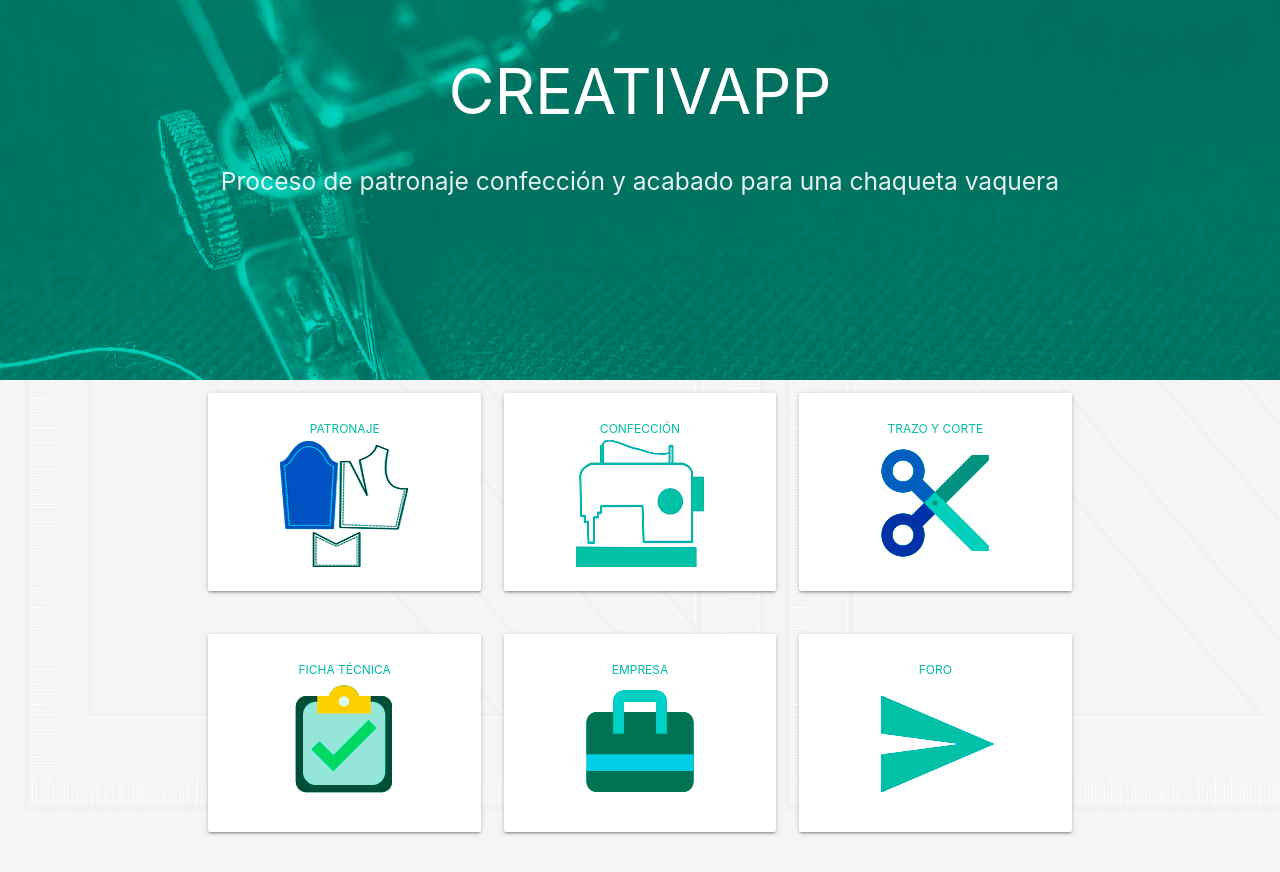
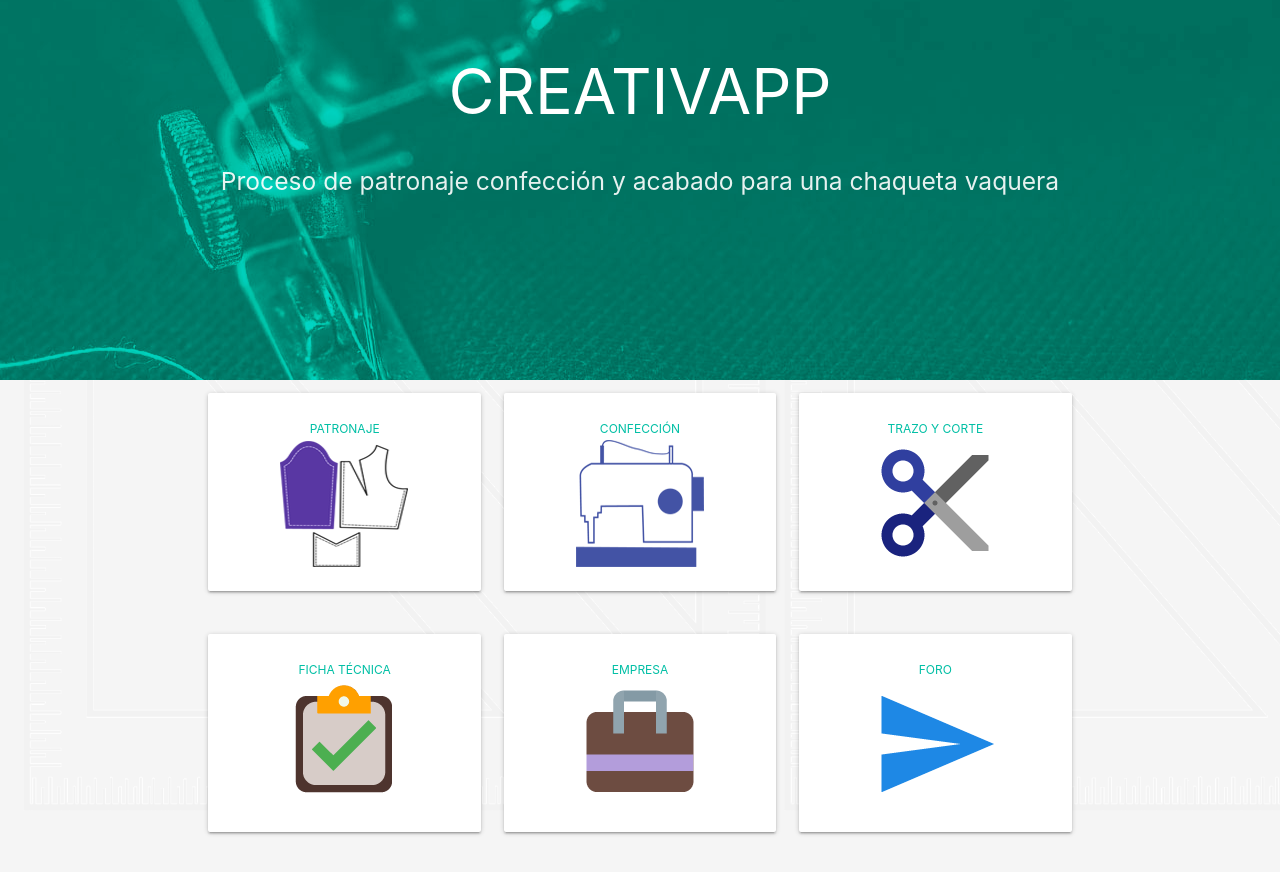
Before and after one commit to musicprogram/ova_confeccion, a PHP site: page / in a window 1280 px wide. Run offline with PHP 8.4, Linux system fonts and the light colour scheme; some libraries are stand-ins or nearby versions.

Commit message:
cambiando colores y agregando nombres a los vídeos

```diff
--- a/pages/confeccion/confeccion.php
+++ b/pages/confeccion/confeccion.php
@@ -850,7 +850,7 @@
 
       $('#back').click(function(){
         $('#main_content').load('pages/inicio/dashboard.php').slideDown(560);
-        $('#titulo_principal').html('Ova Confección');
+        $('#titulo_principal').html('CREATIVAPP');
       });
 
   }); // end of document ready
--- a/pages/foro/foro.php
+++ b/pages/foro/foro.php
@@ -30,7 +30,7 @@ this.page.identifier = PAGE_IDENTIFIER; // Replace PAGE_IDENTIFIER with your pag
 
       $('#back').click(function(){
         $('#main_content').load('pages/inicio/dashboard.php').slideDown(560);
-        $('#titulo_principal').html('OVA Confección');
+        $('#titulo_principal').html('CREATIVAPP');
       });
 
   }); // end of document ready
--- a/pages/inicio/dashboard.php
+++ b/pages/inicio/dashboard.php
@@ -14,7 +14,7 @@
         </header>
         <div class="scene5">
 
-          <img src="images/machine_v.png" alt="" class="responsive-img centrar" data-depth="1.00">
+          <img src="images/machine.png" alt="" class="responsive-img centrar" data-depth="1.00">
 
         </div>
 
@@ -32,7 +32,7 @@
       </header>
       <div class="scene4">
 
-        <img src="images/machine_blue_v.png" alt="" class="responsive-img centrar" data-depth="0.8">
+        <img src="images/machine_blue.png" alt="" class="responsive-img centrar" data-depth="0.8">
 
       </div>
 
@@ -55,7 +55,7 @@
     </header>
     <div class="scene3">
 
-      <img src="images/ic_content_cut_128_v.png" alt="" class="responsive-img centrar" data-depth="0.9">
+      <img src="images/ic_content_cut_128.png" alt="" class="responsive-img centrar" data-depth="0.9">
 
     </div >
 
@@ -79,7 +79,7 @@
       </header>
       <div class="scene2">
 
-        <img src="images/ic_assignment_turned_in_128_v.png" alt="" class="responsive-img centrar" data-depth="0.6">
+        <img src="images/ic_assignment_turned_in_128.png" alt="" class="responsive-img centrar" data-depth="0.6">
 
       </div>
 
@@ -100,7 +100,7 @@
     </header>
     <div class="scene1">
 
-      <img src="images/ic_wallet_travel_128_v.png" alt="" class="responsive-img centrar" data-depth="0.7">
+      <img src="images/ic_wallet_travel_128.png" alt="" class="responsive-img centrar" data-depth="0.7">
 
     </div>
 
@@ -121,7 +121,7 @@
     </header>
     <div class="scene">
 
-      <img src="images/ic_send_128_v.png" alt="" class="responsive-img centrar" data-depth="0.8">
+      <img src="images/ic_send_128.png" alt="" class="responsive-img centrar" data-depth="0.8">
 
     </div>
 
--- a/pages/patronaje/patronaje.php
+++ b/pages/patronaje/patronaje.php
@@ -104,7 +104,7 @@
 
       $('#back').click(function(){
         $('#main_content').load('pages/inicio/dashboard.php').slideDown(560);
-        $('#titulo_principal').html('OVA Confección');
+        $('#titulo_principal').html('CREATIVAPP');
       });
 
   }); // end of document ready
--- a/pages/trazoycorte/trazoycorte.php
+++ b/pages/trazoycorte/trazoycorte.php
@@ -433,7 +433,7 @@ function play(){
 
       $('#back').click(function(){
         $('#main_content').load('pages/inicio/dashboard.php').slideDown(560);
-        $('#titulo_principal').html('Ova Confección');
+        $('#titulo_principal').html('CREATIVAPP');
       });
 
   }); // end of document ready
```
Also changed, not shown: images/ic_assignment_turned_in_128_v.png (deleted), images/ic_content_cut_128_v.png (deleted), images/ic_send_128_v.png (deleted), images/ic_wallet_travel_128_v.png (deleted), images/machine_blue_v.png (deleted), images/machine_v.png (deleted).
